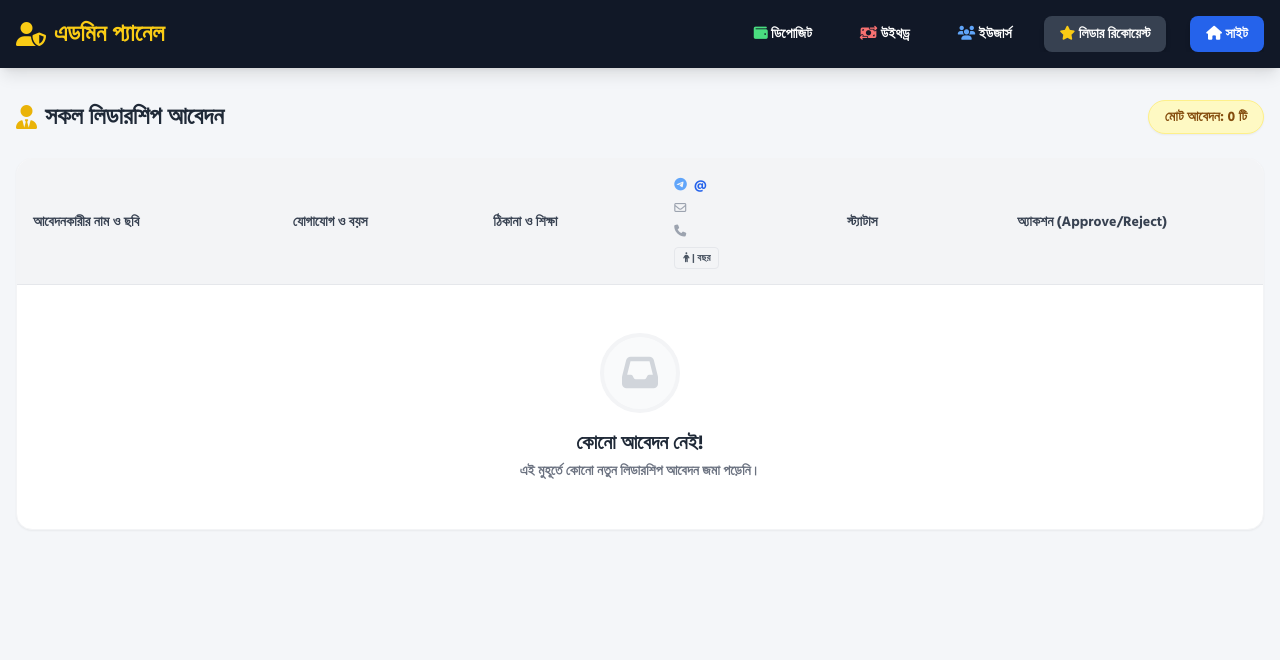
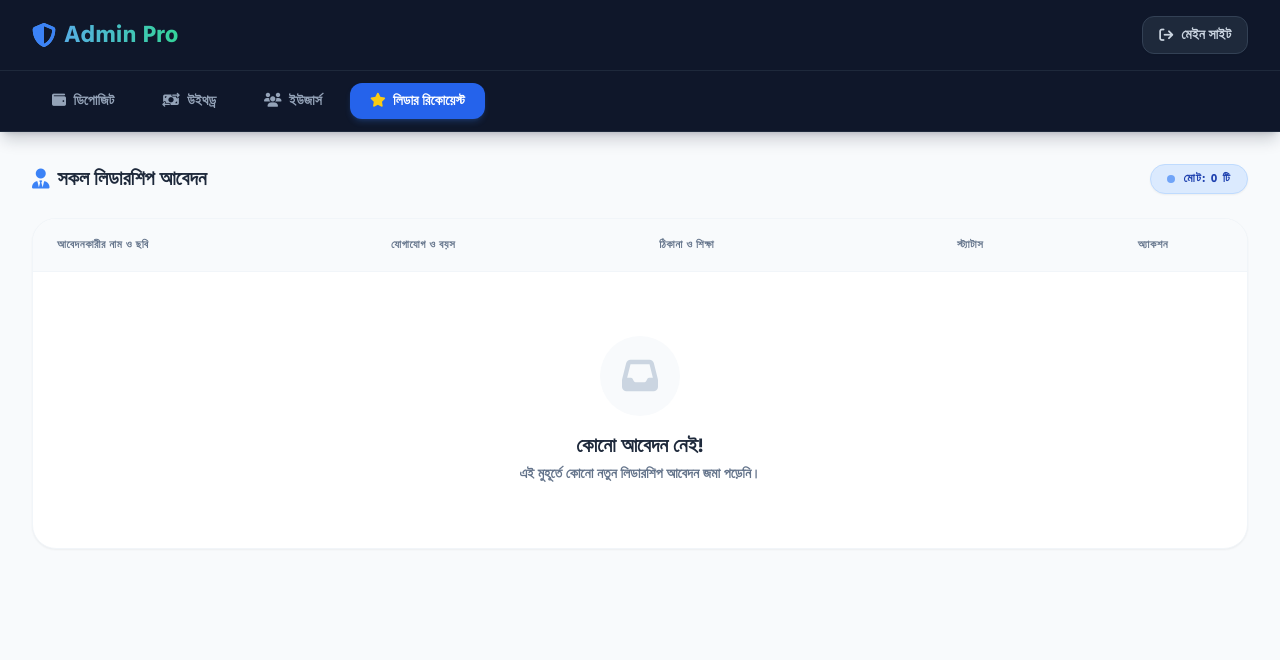
Before and after one commit to FFDiamondStoreBD/test, a Flask app: template templates/admin_leadership.html in a window 1280 px wide. Shown: the top 660 px of the page. Run offline with Flask 3, Linux system fonts and the light colour scheme; the template is opened without the code that fills it, so the values that code supplies are empty; some libraries are stand-ins or nearby versions.

Commit message:
Update admin_leadership.html

```diff
--- a/templates/admin_leadership.html
+++ b/templates/admin_leadership.html
@@ -3,166 +3,193 @@
 <head>
     <meta charset="UTF-8">
     <meta name="viewport" content="width=device-width, initial-scale=1.0">
-    <title>লিডারশিপ রিকোয়েস্ট - Admin Panel</title>
+    <title>লিডারশিপ রিকোয়েস্ট - Admin Pro</title>
+
+    <!-- Tailwind CSS -->
     <script src="https://cdn.tailwindcss.com"></script>
+
+    <!-- FontAwesome Icons -->
     <link rel="stylesheet" href="https://cdnjs.cloudflare.com/ajax/libs/font-awesome/6.5.1/css/all.min.css">
+
+    <!-- Google Fonts (Bangla) -->
     <link href="https://fonts.googleapis.com/css2?family=Hind+Siliguri:wght@400;600;700;800&display=swap" rel="stylesheet">
-    <style> body { font-family: 'Hind Siliguri', sans-serif; background-color: #f4f6f9; } </style>
+
+    <style>
+        body { font-family: 'Hind Siliguri', sans-serif; background-color: #f8fafc; }
+        .hide-scrollbar::-webkit-scrollbar { display: none; }
+        .hide-scrollbar { -ms-overflow-style: none; scrollbar-width: none; }
+    </style>
 </head>
-<body class="text-gray-800 antialiased pb-20">
+<body class="text-slate-800 antialiased pb-20">
 
     <!-- ========================================== -->
-    <!-- Admin Navbar                               -->
+    <!-- Admin Premium Navbar                       -->
     <!-- ========================================== -->
-    <nav class="bg-gray-900 text-white shadow-lg sticky top-0 z-50">
-        <div class="max-w-7xl mx-auto px-4 py-4 flex flex-col md:flex-row justify-between items-center gap-4">
-            <a href="/admin" class="text-2xl font-bold flex items-center gap-2 text-yellow-400">
-                <i class="fa-solid fa-user-shield"></i> এডমিন প্যানেল
+    <nav class="bg-[#0f172a] border-b border-slate-800 sticky top-0 z-50 shadow-lg shadow-slate-900/20">
+        <!-- Top Row -->
+        <div class="max-w-7xl mx-auto px-4 sm:px-6 lg:px-8 py-4 flex justify-between items-center">
+            <a href="/admin" class="text-2xl font-black text-transparent bg-clip-text bg-gradient-to-r from-blue-400 to-emerald-400 flex items-center gap-2">
+                <i class="fa-solid fa-shield-halved text-blue-500"></i> Admin Pro
             </a>
-            <div class="flex items-center gap-2 md:gap-4 overflow-x-auto w-full md:w-auto pb-2 md:pb-0">
-                <a href="/admin" class="px-4 py-2 hover:bg-gray-800 rounded-lg text-sm font-bold whitespace-nowrap transition"><i class="fa-solid fa-wallet text-green-400"></i> ডিপোজিট</a>
-                <a href="/admin/withdrawals" class="px-4 py-2 hover:bg-gray-800 rounded-lg text-sm font-bold whitespace-nowrap transition"><i class="fa-solid fa-money-bill-transfer text-red-400"></i> উইথড্র</a>
-                <a href="/admin/users" class="px-4 py-2 hover:bg-gray-800 rounded-lg text-sm font-bold whitespace-nowrap transition"><i class="fa-solid fa-users text-blue-400"></i> ইউজার্স</a>
+            <a href="/dashboard" class="bg-slate-800 hover:bg-slate-700 text-slate-300 px-4 py-2 rounded-xl text-sm font-bold transition border border-slate-700 flex items-center gap-2 shadow-sm">
+                <i class="fa-solid fa-arrow-right-from-bracket"></i> <span class="hidden sm:inline">মেইন সাইট</span>
+            </a>
+        </div>
 
+        <!-- Bottom Tabs -->
+        <div class="bg-slate-900 border-t border-slate-800">
+            <div class="max-w-7xl mx-auto px-4 sm:px-6 lg:px-8 flex items-center gap-2 overflow-x-auto hide-scrollbar py-3">
+                <a href="/admin" class="px-5 py-2 text-slate-400 hover:text-white hover:bg-slate-800 rounded-xl text-sm font-bold whitespace-nowrap transition">
+                    <i class="fa-solid fa-wallet mr-1"></i> ডিপোজিট
+                </a>
+                <a href="/admin/withdrawals" class="px-5 py-2 text-slate-400 hover:text-white hover:bg-slate-800 rounded-xl text-sm font-bold whitespace-nowrap transition">
+                    <i class="fa-solid fa-money-bill-transfer mr-1"></i> উইথড্র
+                </a>
+                <a href="/admin/users" class="px-5 py-2 text-slate-400 hover:text-white hover:bg-slate-800 rounded-xl text-sm font-bold whitespace-nowrap transition">
+                    <i class="fa-solid fa-users mr-1"></i> ইউজার্স
+                </a>
                 <!-- Active Tab -->
-                <a href="/admin/leadership_apps" class="px-4 py-2 bg-gray-700 rounded-lg text-sm font-bold whitespace-nowrap shadow-md transition"><i class="fa-solid fa-star text-yellow-400"></i> লিডার রিকোয়েস্ট</a>
-
-                <a href="/dashboard" class="px-4 py-2 bg-blue-600 hover:bg-blue-700 rounded-lg text-sm font-bold whitespace-nowrap shadow-md transition ml-2"><i class="fa-solid fa-house"></i> সাইট</a>
+                <a href="/admin/leadership_apps" class="px-5 py-2 bg-blue-600 text-white rounded-xl text-sm font-extrabold whitespace-nowrap shadow-md shadow-blue-500/20 transition">
+                    <i class="fa-solid fa-star text-yellow-400 mr-1"></i> লিডার রিকোয়েস্ট
+                </a>
             </div>
         </div>
     </nav>
 
     <!-- ========================================== -->
-    <!-- Main Content                               -->
+    <!-- Main Content Area                          -->
     <!-- ========================================== -->
-    <div class="max-w-7xl mx-auto py-8 px-4">
+    <div class="max-w-7xl mx-auto py-8 px-4 sm:px-6 lg:px-8">
 
         <!-- Flash Messages -->
         {% with messages = get_flashed_messages(with_categories=true) %}
             {% if messages %}
                 <div class="mb-6">
                 {% for category, message in messages %}
-                    <div class="p-4 mb-3 rounded-xl text-white font-bold shadow-md flex items-center gap-2 animate-bounce
-                        {% if category == 'success' %} bg-green-500
-                        {% elif category == 'danger' %} bg-red-500
-                        {% else %} bg-yellow-500 text-yellow-900 {% endif %}">
-                        <i class="fa-solid fa-circle-info text-lg"></i> {{ message }}
+                    <div class="p-4 mb-3 rounded-2xl text-white font-bold shadow-lg flex items-center gap-3
+                        {% if category == 'success' %} bg-emerald-500
+                        {% elif category == 'danger' %} bg-rose-500
+                        {% else %} bg-amber-500 {% endif %}">
+                        <i class="fa-solid fa-circle-info text-xl"></i> {{ message }}
                     </div>
                 {% endfor %}
                 </div>
             {% endif %}
         {% endwith %}
 
-        <div class="flex justify-between items-center mb-6">
-            <h2 class="text-2xl font-extrabold text-gray-800 flex items-center gap-2">
-                <i class="fa-solid fa-user-tie text-yellow-500"></i> সকল লিডারশিপ আবেদন
+        <!-- Header Row -->
+        <div class="flex flex-col sm:flex-row sm:items-center justify-between mb-6 gap-4">
+            <h2 class="text-xl font-black text-slate-800 flex items-center gap-2">
+                <i class="fa-solid fa-user-tie text-blue-500"></i> সকল লিডারশিপ আবেদন
             </h2>
-            <span class="bg-yellow-100 text-yellow-800 px-4 py-1.5 rounded-full text-sm font-bold shadow-sm border border-yellow-200">
-                মোট আবেদন: {{ applications|length }} টি
+            <span class="bg-blue-100 text-blue-800 px-4 py-1.5 rounded-full text-xs font-black uppercase tracking-widest shadow-sm border border-blue-200 flex items-center gap-2">
+                <div class="w-2 h-2 rounded-full bg-blue-500 animate-pulse"></div> মোট: {{ applications|length }} টি
             </span>
         </div>
 
-        <div class="bg-white rounded-2xl shadow-sm border border-gray-100 overflow-hidden">
+        <!-- Applications Table -->
+        <div class="bg-white rounded-3xl shadow-sm border border-slate-100 overflow-hidden">
             <div class="overflow-x-auto">
                 <table class="w-full text-left whitespace-nowrap text-sm">
-                    <thead class="bg-gray-100 text-gray-700 border-b border-gray-200">
+                    <thead class="bg-slate-50 text-slate-500 border-b border-slate-100">
                         <tr>
-                            <th class="p-4 font-bold">আবেদনকারীর নাম ও ছবি</th>
-                            <th class="p-4 font-bold">যোগাযোগ ও বয়স</th>
-                            <th class="p-4 font-bold">ঠিকানা ও শিক্ষা</th>
-                            <!-- Contact Info -->
-<td class="p-4">
-    <p class="text-[13px] font-bold text-blue-600 mb-1"><i class="fa-brands fa-telegram text-blue-400 mr-1"></i> @{{ app.telegram_username }}</p>
-    <p class="text-[12px] font-semibold text-gray-700 mb-0.5"><i class="fa-regular fa-envelope text-gray-400 mr-1"></i> {{ app.email }}</p>
-    <p class="text-[12px] font-mono text-gray-600 mb-1.5"><i class="fa-solid fa-phone text-gray-400 mr-1"></i> {{ app.phone }}</p>
-    <span class="bg-gray-100 text-gray-600 px-2 py-0.5 rounded text-[10px] font-bold border border-gray-200">
-        <i class="fa-solid fa-person"></i> {{ app.gender }} | {{ app.age }} বছর
-    </span>
-</td>
-                            <th class="p-4 font-bold text-center">স্ট্যাটাস</th>
-                            <th class="p-4 font-bold text-center">অ্যাকশন (Approve/Reject)</th>
+                            <th class="px-6 py-4 font-extrabold uppercase tracking-wider text-[11px]">আবেদনকারীর নাম ও ছবি</th>
+                            <th class="px-6 py-4 font-extrabold uppercase tracking-wider text-[11px]">যোগাযোগ ও বয়স</th>
+                            <th class="px-6 py-4 font-extrabold uppercase tracking-wider text-[11px]">ঠিকানা ও শিক্ষা</th>
+                            <th class="px-6 py-4 font-extrabold uppercase tracking-wider text-[11px] text-center">স্ট্যাটাস</th>
+                            <th class="px-6 py-4 font-extrabold uppercase tracking-wider text-[11px] text-center">অ্যাকশন</th>
                         </tr>
                     </thead>
-                    <tbody class="divide-y divide-gray-100">
+                    <tbody class="divide-y divide-slate-50">
                         {% for app in applications %}
-                        <tr class="hover:bg-gray-50 transition duration-150">
+                        <tr class="hover:bg-slate-50/50 transition duration-150">
 
-                            <!-- Name & Photo (Uploaded via ImgBB) -->
-                            <td class="p-4">
-                                <div class="flex items-center gap-3">
-                                    <a href="{{ app.photo_url }}" target="_blank" class="w-12 h-12 bg-gray-100 rounded-full overflow-hidden border-2 border-blue-200 shadow-sm block shrink-0 hover:scale-110 transition" title="ছবিটি বড় করে দেখতে ক্লিক করুন">
-                                        <img src="{{ app.photo_url }}" alt="Profile Pic" class="w-full h-full object-cover">
+                            <!-- 1. Name & Photo -->
+                            <td class="px-6 py-4">
+                                <div class="flex items-center gap-4">
+                                    <a href="{{ app.photo_url }}" target="_blank" class="w-14 h-14 bg-slate-100 rounded-2xl overflow-hidden border-2 border-slate-200 shadow-sm block shrink-0 hover:scale-105 transition" title="ছবিটি বড় করে দেখতে ক্লিক করুন">
+                                        <img src="{{ app.photo_url }}" alt="Pic" class="w-full h-full object-cover">
                                     </a>
                                     <div>
-                                        <p class="font-extrabold text-gray-800 text-base">{{ app.name }}</p>
-                                        <p class="text-[11px] text-gray-400 font-bold uppercase mt-0.5"><i class="fa-regular fa-clock"></i> {{ app.created_at.split('T')[0] }}</p>
+                                        <p class="font-black text-slate-800 text-base">{{ app.name }}</p>
+                                        <p class="text-[10px] font-bold text-slate-400 uppercase tracking-wider mt-1">
+                                            <i class="fa-regular fa-clock"></i> {{ app.created_at.split('T')[0] }}
+                                        </p>
                                     </div>
                                 </div>
                             </td>
 
-                            <!-- Contact Info -->
-                            <td class="p-4">
-                                <p class="text-[13px] font-bold text-gray-700 mb-1"><i class="fa-regular fa-envelope text-gray-400 mr-1"></i> {{ app.email }}</p>
-                                <p class="text-[13px] font-mono text-gray-600 mb-1"><i class="fa-solid fa-phone text-gray-400 mr-1"></i> {{ app.phone }}</p>
-                                <span class="bg-blue-50 text-blue-600 px-2 py-0.5 rounded text-[10px] font-bold border border-blue-100">
-                                    <i class="fa-solid fa-person"></i> {{ app.gender }} | {{ app.age }} বছর
+                            <!-- 2. Contact Info (Telegram, Email, Phone) -->
+                            <td class="px-6 py-4">
+                                <p class="text-xs font-bold text-blue-600 mb-1">
+                                    <i class="fa-brands fa-telegram text-blue-400 mr-1"></i> @{{ app.telegram_username }}
+                                </p>
+                                <p class="text-xs font-mono text-slate-500 font-semibold mb-1">
+                                    <i class="fa-regular fa-envelope text-slate-300 mr-1"></i> {{ app.email }}
+                                </p>
+                                <p class="text-xs font-mono text-slate-500 font-semibold mb-2">
+                                    <i class="fa-solid fa-phone text-slate-300 mr-1"></i> {{ app.phone }}
+                                </p>
+                                <span class="bg-slate-100 text-slate-600 px-2 py-1 rounded-md text-[10px] font-bold uppercase tracking-wider border border-slate-200">
+                                    {{ app.gender }} | {{ app.age }} বছর
                                 </span>
                             </td>
 
-                            <!-- Address & Education -->
-                            <td class="p-4">
-                                <p class="text-[13px] font-extrabold text-blue-600 mb-1"><i class="fa-solid fa-graduation-cap text-gray-400 mr-1"></i> {{ app.education }}</p>
-                                <p class="text-[12px] text-gray-500 font-semibold truncate max-w-[250px]" title="{{ app.address }}">
-                                    <i class="fa-solid fa-location-dot text-gray-400 mr-1"></i> {{ app.address }}
+                            <!-- 3. Address & Education -->
+                            <td class="px-6 py-4">
+                                <p class="text-sm font-black text-slate-700 mb-1">
+                                    <i class="fa-solid fa-graduation-cap text-slate-300 mr-1"></i> {{ app.education }}
+                                </p>
+                                <p class="text-xs text-slate-500 font-semibold truncate max-w-[200px]" title="{{ app.address }}">
+                                    <i class="fa-solid fa-location-dot text-slate-300 mr-1"></i> {{ app.address }}
                                 </p>
                             </td>
 
-                            <!-- Status Badge -->
-                            <td class="p-4 text-center">
+                            <!-- 4. Status Badge -->
+                            <td class="px-6 py-4 text-center">
                                 {% if app.status == 'Pending' %}
-                                    <span class="bg-yellow-100 text-yellow-700 px-3 py-1 rounded-full text-xs font-extrabold shadow-sm border border-yellow-200 uppercase tracking-wide">Pending</span>
+                                    <span class="bg-amber-100 text-amber-700 px-3 py-1 rounded-full text-[10px] font-black uppercase tracking-widest border border-amber-200">Pending</span>
                                 {% elif app.status == 'Approved' %}
-                                    <span class="bg-green-100 text-green-700 px-3 py-1 rounded-full text-xs font-extrabold shadow-sm border border-green-200 uppercase tracking-wide">Approved</span>
+                                    <span class="bg-emerald-100 text-emerald-700 px-3 py-1 rounded-full text-[10px] font-black uppercase tracking-widest border border-emerald-200">Approved</span>
                                 {% else %}
-                                    <span class="bg-red-100 text-red-700 px-3 py-1 rounded-full text-xs font-extrabold shadow-sm border border-red-200 uppercase tracking-wide">Rejected</span>
+                                    <span class="bg-rose-100 text-rose-700 px-3 py-1 rounded-full text-[10px] font-black uppercase tracking-widest border border-rose-200">Rejected</span>
                                 {% endif %}
                             </td>
 
-                            <!-- Action Buttons -->
-                            <td class="p-4 text-center">
+                            <!-- 5. Action Buttons -->
+                            <td class="px-6 py-4 text-center">
+                                {% if app.status == 'Pending' %}
                                 <div class="flex items-center justify-center gap-2">
-                                    {% if app.status == 'Pending' %}
-                                    <a href="/admin/leadership_action/{{ app.id }}/approve" class="bg-green-500 text-white px-4 py-2 rounded-lg shadow-md hover:bg-green-600 text-xs font-bold transition active:scale-95 flex items-center gap-1.5" onclick="return confirm('আপনি কি নিশ্চিত যে এই ইউজারকে লিডার বানাতে চান? এপ্রুভ করলে তিনি রেফার থেকে ৫০% কমিশন পাবেন!')">
+                                    <a href="/admin/leadership_action/{{ app.id }}/approve" class="bg-emerald-50 text-emerald-600 px-3 py-2 rounded-xl shadow-sm hover:bg-emerald-500 hover:text-white text-xs font-bold transition active:scale-95 border border-emerald-100" onclick="return confirm('আপনি কি নিশ্চিত যে এই ইউজারকে লিডার বানাতে চান? এপ্রুভ করলে তিনি রেফার থেকে ৫০% কমিশন পাবেন!')">
                                         <i class="fa-solid fa-check"></i> Approve
                                     </a>
-                                    <a href="/admin/leadership_action/{{ app.id }}/reject" class="bg-red-500 text-white px-4 py-2 rounded-lg shadow-md hover:bg-red-600 text-xs font-bold transition active:scale-95 flex items-center gap-1.5" onclick="return confirm('আবেদনটি বাতিল করতে চান?')">
+                                    <a href="/admin/leadership_action/{{ app.id }}/reject" class="bg-rose-50 text-rose-600 px-3 py-2 rounded-xl shadow-sm hover:bg-rose-500 hover:text-white text-xs font-bold transition active:scale-95 border border-rose-100" onclick="return confirm('আবেদনটি বাতিল করতে চান?')">
                                         <i class="fa-solid fa-xmark"></i> Reject
                                     </a>
-                                    {% else %}
-                                    <span class="text-gray-400 text-xs italic font-semibold">কাজ সম্পন্ন হয়েছে</span>
-                                    {% endif %}
                                 </div>
+                                {% else %}
+                                <span class="text-slate-300 text-xs font-bold uppercase tracking-wider">Done</span>
+                                {% endif %}
                             </td>
 
+                        </tr>
+                        {% else %}
+
+                        <!-- Empty State (No Applications) -->
+                        <tr>
+                            <td colspan="5" class="px-6 py-16 text-center">
+                                <div class="w-20 h-20 bg-slate-50 text-slate-300 rounded-full flex items-center justify-center text-4xl mx-auto mb-4">
+                                    <i class="fa-solid fa-inbox"></i>
+                                </div>
+                                <h3 class="text-xl font-black text-slate-800 mb-1">কোনো আবেদন নেই!</h3>
+                                <p class="font-bold text-sm text-slate-500">এই মুহূর্তে কোনো নতুন লিডারশিপ আবেদন জমা পড়েনি।</p>
+                            </td>
                         </tr>
                         {% endfor %}
                     </tbody>
                 </table>
-
-                <!-- Empty State -->
-                {% if not applications %}
-                <div class="p-12 text-center text-gray-400">
-                    <div class="w-20 h-20 bg-gray-50 text-gray-300 rounded-full flex items-center justify-center text-4xl mx-auto mb-4 border-4 border-gray-100">
-                        <i class="fa-solid fa-inbox"></i>
-                    </div>
-                    <h3 class="text-xl font-extrabold text-gray-800 mb-1">কোনো আবেদন নেই!</h3>
-                    <p class="font-semibold text-sm text-gray-500">এই মুহূর্তে কোনো নতুন লিডারশিপ আবেদন জমা পড়েনি।</p>
-                </div>
-                {% endif %}
-
             </div>
         </div>
     </div>
-
 </body>
 </html>
```
